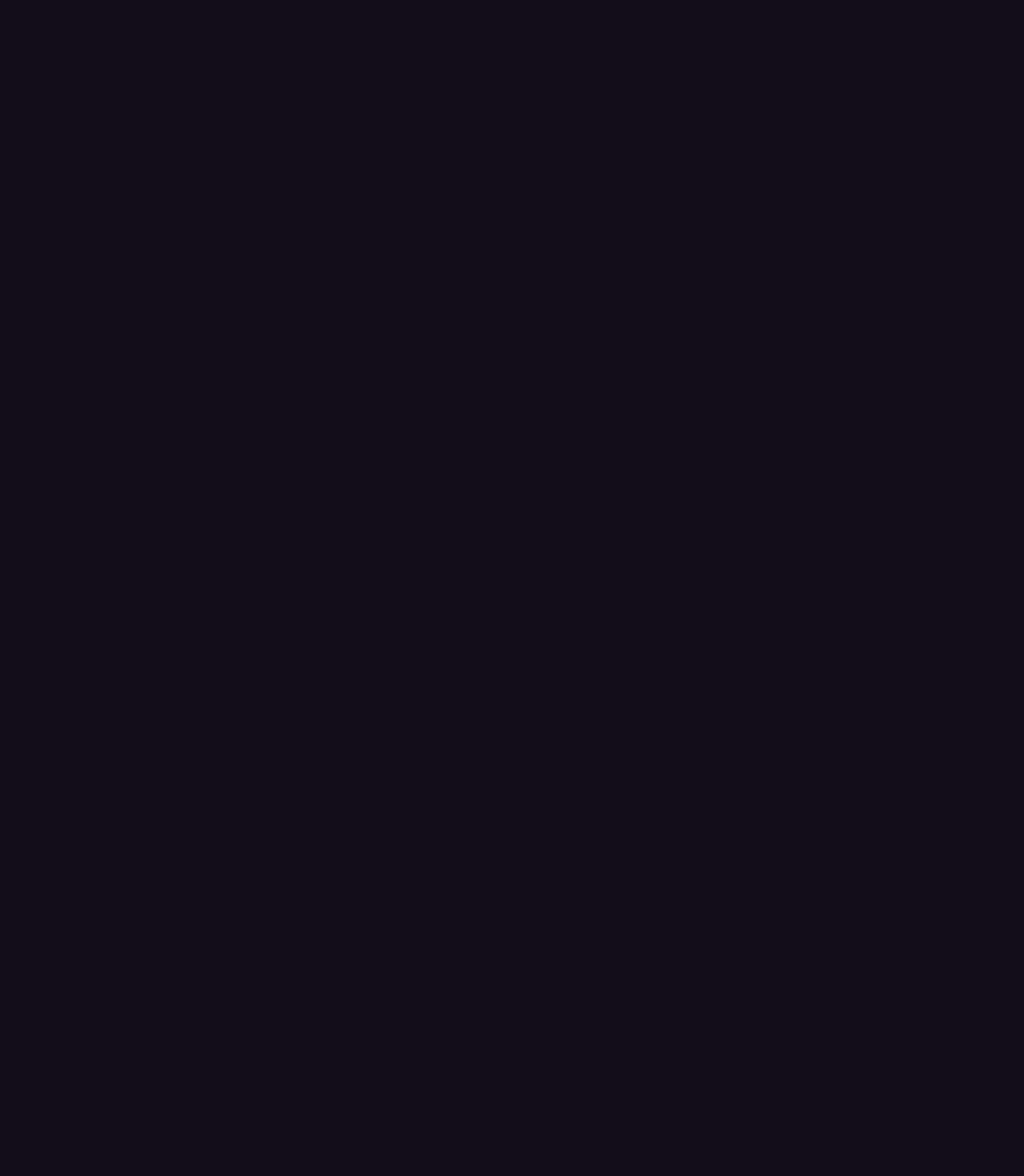
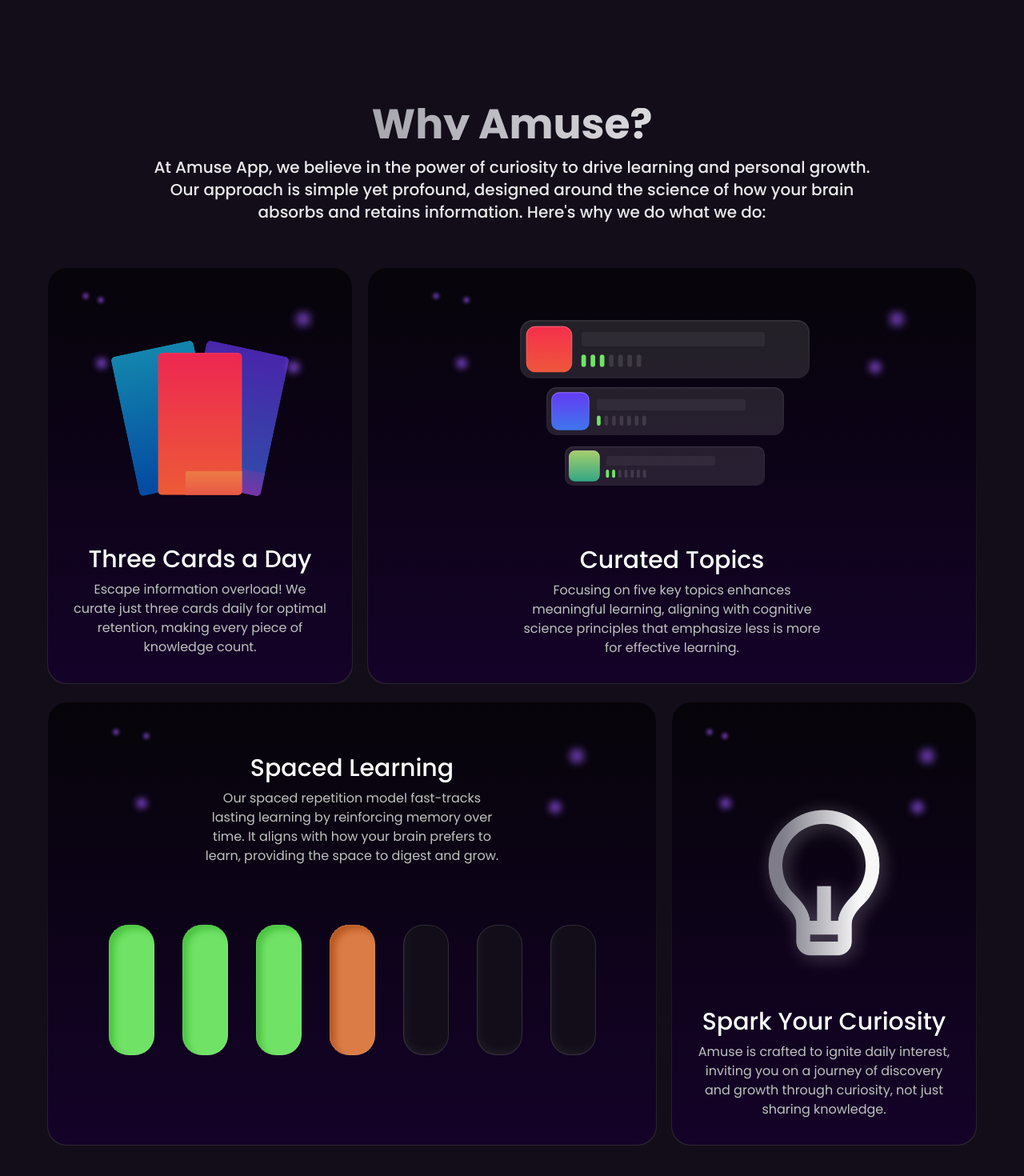
Before and after one commit to GaziRiad/amuse, a Next.js app: page / in a window 1280 px wide. Shown: the part 1232-2702 px from the top of the page at 80% size. Before the commit the page ends 1239 px from the top, so only its background shows below. Built offline with nearby package versions, Linux system fonts and the light colour scheme.

Commit message:
Build why amuse section

```diff
--- a/app/page.js
+++ b/app/page.js
@@ -1,9 +1,11 @@
 import Hero from "@/components/home/Hero";
+import WhyAmuse from "@/components/home/WhyAmuse";
 
 function page() {
   return (
     <div className="h-screen bg-primary-900">
       <Hero />
+      <WhyAmuse />
     </div>
   );
 }
--- a/app/styles/globals.css
+++ b/app/styles/globals.css
@@ -3,31 +3,58 @@
 @tailwind utilities;
 
 .particles img:nth-of-type(1) {
+  scale: 0.85;
   width: 46px;
   right: 10%;
   top: 8%;
 }
 
 .particles img:nth-of-type(2) {
+  scale: 0.85;
   width: 40px;
   right: 14%;
   top: 20%;
 }
 
 .particles img:nth-of-type(3) {
+  scale: 0.85;
   width: 36px;
   top: 19.5%;
   left: 13%;
 }
 
 .particles img:nth-of-type(4) {
+  scale: 0.85;
   width: 18px;
   top: 6%;
   left: 15%;
 }
 
-.main-banner .particles img:nth-of-type(5) {
+.particles img:nth-of-type(5) {
+  scale: 0.85;
   width: 18px;
   top: 5%;
   left: 10%;
 }
+
+/* Card gradient */
+.card {
+  position: relative;
+  /* height: 528px; */
+}
+
+.card:before {
+  content: "";
+  position: absolute;
+  left: -1px;
+  right: -1px;
+  top: 0;
+  bottom: -1px;
+  background: linear-gradient(
+    to top,
+    rgba(255, 255, 255, 0.1) 0%,
+    rgba(255, 255, 255, 0) 60%
+  );
+  z-index: -1;
+  border-radius: inherit;
+}
--- /dev/null
+++ b/components/home/GridCards.js
@@ -0,0 +1,121 @@
+import Image from "next/image";
+
+import img1 from "../../public/images/why-section/three-cards.svg";
+import img2 from "../../public/images/why-section/topics.svg";
+import img3 from "../../public/images/why-section/learning.svg";
+import img4 from "../../public/images/why-section/light.png";
+
+import Praticles from "./Praticles";
+
+// const Cards = [
+//   [
+//     {
+//       title: "Three Cards a Day",
+//       text: "Escape information overload! We curate just three cards daily for optimal retention, making every piece of knowledge count.",
+//       img: "/images/why-section/three-cards.svg",
+//     },
+//     {
+//       title: "Curated Topics",
+//       text: "Focusing on five key topics enhances meaningful learning, aligning with cognitive science principles that emphasize less is more for effective learning.",
+//       img: "images/why-section/topics.svg",
+//     },
+//   ],
+//   [
+//     {
+//       title: "Three Cards a Day",
+//       text: "Escape information overload! We curate just three cards daily for optimal retention, making every piece of knowledge count.",
+//       img: "/images/why-section/three-cards.svg",
+//     },
+//     {
+//       title: "Curated Topics",
+//       text: "Focusing on five key topics enhances meaningful learning, aligning with cognitive science principles that emphasize less is more for effective learning.",
+//       img: "images/why-section/topics.svg",
+//     },
+//   ],
+// ];
+
+function GridCards() {
+  return (
+    <div className="flex flex-col gap-6 text-center text-white">
+      <div className="flex flex-col items-stretch gap-5 lg:flex-row">
+        <div className="card -3xl flex-1 rounded-3xl bg-card-gradient pt-[90px]">
+          <Praticles />
+          <div className="mx-auto max-w-[320px]">
+            <Image
+              src={img1}
+              alt="Three cards image from amuse.so"
+              className="mx-auto mb-[60px] w-56 object-cover"
+            />
+            <p className="mb-2 text-2xl font-medium lg:text-3xl">
+              Three Cards a Day
+            </p>
+            <p className="mb-8 text-base text-[#c1c1c1]">
+              Escape information overload! We curate just three cards daily for
+              optimal retention, making every piece of knowledge count.
+            </p>
+          </div>
+        </div>
+        <div className="card flex-[2] rounded-3xl bg-card-gradient pt-[65px]">
+          <Praticles />
+          <div className="mx-auto max-w-[380px]">
+            <Image
+              src={img2}
+              alt="Three cards image from amuse.so"
+              className="mb-[60px] object-cover"
+            />
+            <p className="mb-2 text-2xl font-medium lg:text-3xl">
+              Curated Topics
+            </p>
+            <p className="mb-8 text-base text-[#c1c1c1]">
+              Focusing on five key topics enhances meaningful learning, aligning
+              with cognitive science principles that emphasize less is more for
+              effective learning.
+            </p>
+          </div>
+        </div>
+      </div>
+      {/*  */}
+      <div className="flex flex-col items-stretch gap-5 lg:flex-row">
+        <div className="card flex flex-[2] flex-col-reverse justify-end rounded-3xl bg-card-gradient pt-10 lg:flex-col">
+          <Praticles />
+          <div className="mx-auto max-w-[380px]">
+            <p className="mb-2 text-2xl font-medium lg:text-3xl">
+              Spaced Learning
+            </p>
+            <p className="mb-[74px] text-base text-[#c1c1c1]">
+              Our spaced repetition model fast-tracks lasting learning by
+              reinforcing memory over time. It aligns with how your brain
+              prefers to learn, providing the space to digest and grow.
+            </p>
+          </div>
+          <Image
+            src={img3}
+            alt="Three cards image from amuse.so"
+            className="mx-auto mb-28 flex max-w-[380px] object-cover lg:max-w-[609px]"
+          />
+        </div>
+
+        <div className="card flex-1 rounded-3xl bg-card-gradient pt-[111px]">
+          <Praticles />
+          <div className="mx-auto max-w-[320px]">
+            <Image
+              src={img4}
+              alt="Three cards image from amuse.so"
+              className="mx-auto mb-9 w-52 object-cover"
+            />
+            <p className="mb-2 text-2xl font-medium lg:text-3xl">
+              Spark Your Curiosity
+            </p>
+            <p className="mb-8 text-base text-[#c1c1c1]">
+              Amuse is crafted to ignite daily interest, inviting you on a
+              journey of discovery and growth through curiosity, not just
+              sharing knowledge.
+            </p>
+          </div>
+        </div>
+      </div>
+    </div>
+  );
+}
+
+export default GridCards;
--- a/components/home/Hero.js
+++ b/components/home/Hero.js
@@ -21,7 +21,7 @@
 
 function Hero() {
   return (
-    <section className="max-w-[1200px] mx-auto text-center pt-6 relative overflow-x-hidden lg:px-0">
+    <section className="max-w-[1200px] mx-auto text-center pt-6 relative overflow-x-hidden lg:px-0 mb-32">
       <Praticles />
       <div className=" lg:max-w-[800px] mx-auto">
         <Image
@@ -29,7 +29,7 @@
           alt="Small three cards image on hero section on amuse.so"
           className="object-center object-cover inline-block mx-auto"
         />
-        <h1 className="text-transparent bg-clip-text bg-custom-gradient font-extrabold text-[40px] lg:text-[68px] leading-[1.2] mb-6">
+        <h1 className="text-transparent bg-clip-text bg-mainheading-gradient font-extrabold text-[40px] lg:text-[68px] leading-[1.2] mb-6">
           Unlock Your Potential, One Spark at a Time
         </h1>
         <p className="mb-10 font-medium text-base text-primary-100">
--- /dev/null
+++ b/components/home/WhyAmuse.js
@@ -0,0 +1,20 @@
+import GridCards from "./GridCards";
+
+function WhyAmuse() {
+  return (
+    <section className="mx-auto max-w-[1200px] px-5 pb-32">
+      <h2 className="mb-5 bg-secondary-heading-gradient bg-clip-text text-center text-4xl font-bold text-transparent lg:text-[52px]">
+        Why Amuse?
+      </h2>
+      <p className="mx-auto mb-5 max-w-4xl text-center text-base font-medium text-primary-100 lg:mb-14 lg:text-xl">
+        At Amuse App, we believe in the power of curiosity to drive learning and
+        personal growth. Our approach is simple yet profound, designed around
+        the science of how your brain absorbs and retains information.
+        Here&apos;s why we do what we do:
+      </p>
+      <GridCards />
+    </section>
+  );
+}
+
+export default WhyAmuse;
--- a/package.json
+++ b/package.json
@@ -20,6 +20,8 @@
     "eslint": "^8",
     "eslint-config-next": "14.2.11",
     "postcss": "^8",
+    "prettier": "^3.3.3",
+    "prettier-plugin-tailwindcss": "^0.6.6",
     "tailwindcss": "^3.4.1"
   }
 }
--- a/tailwind.config.js
+++ b/tailwind.config.js
@@ -25,8 +25,11 @@
         },
       },
       backgroundImage: {
-        "custom-gradient":
-          "linear-gradient(270deg, #BD91FF -4.87%, #FFFFFF 98.06%)", // 90deg for left-to-right
+        "mainheading-gradient":
+          "linear-gradient(270deg, #BD91FF -4.87%, #FFFFFF 98.06%)",
+        "secondary-heading-gradient":
+          "linear-gradient(90deg, #7F7D89 12.36%, #F8F7F8 81.18%)",
+        "card-gradient": "linear-gradient(180deg, #060409 0%, #140228 100%)",
       },
     },
   },
```
Also changed, not shown: 2 other files (tests, documents, lock files or other folders).
